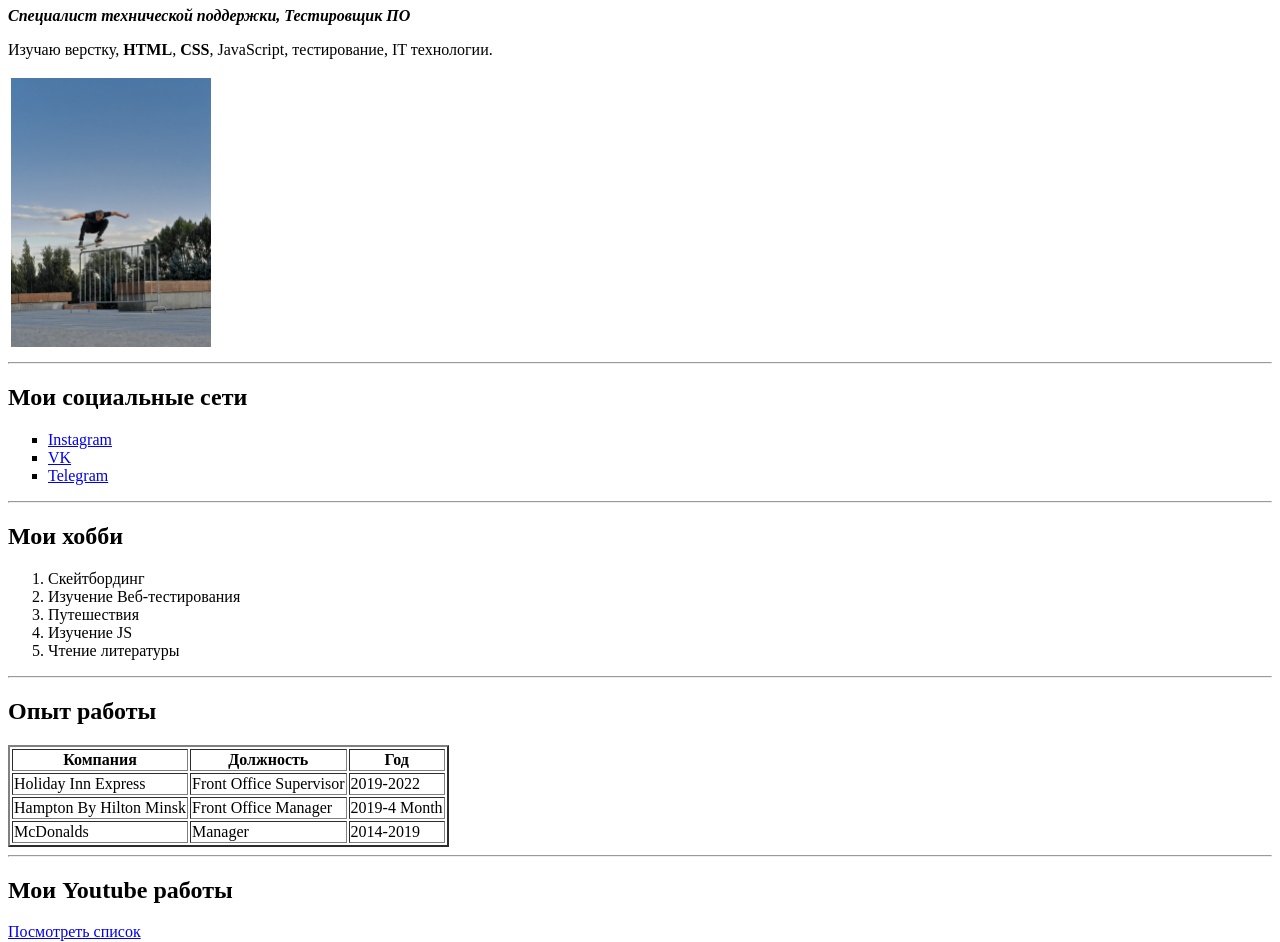
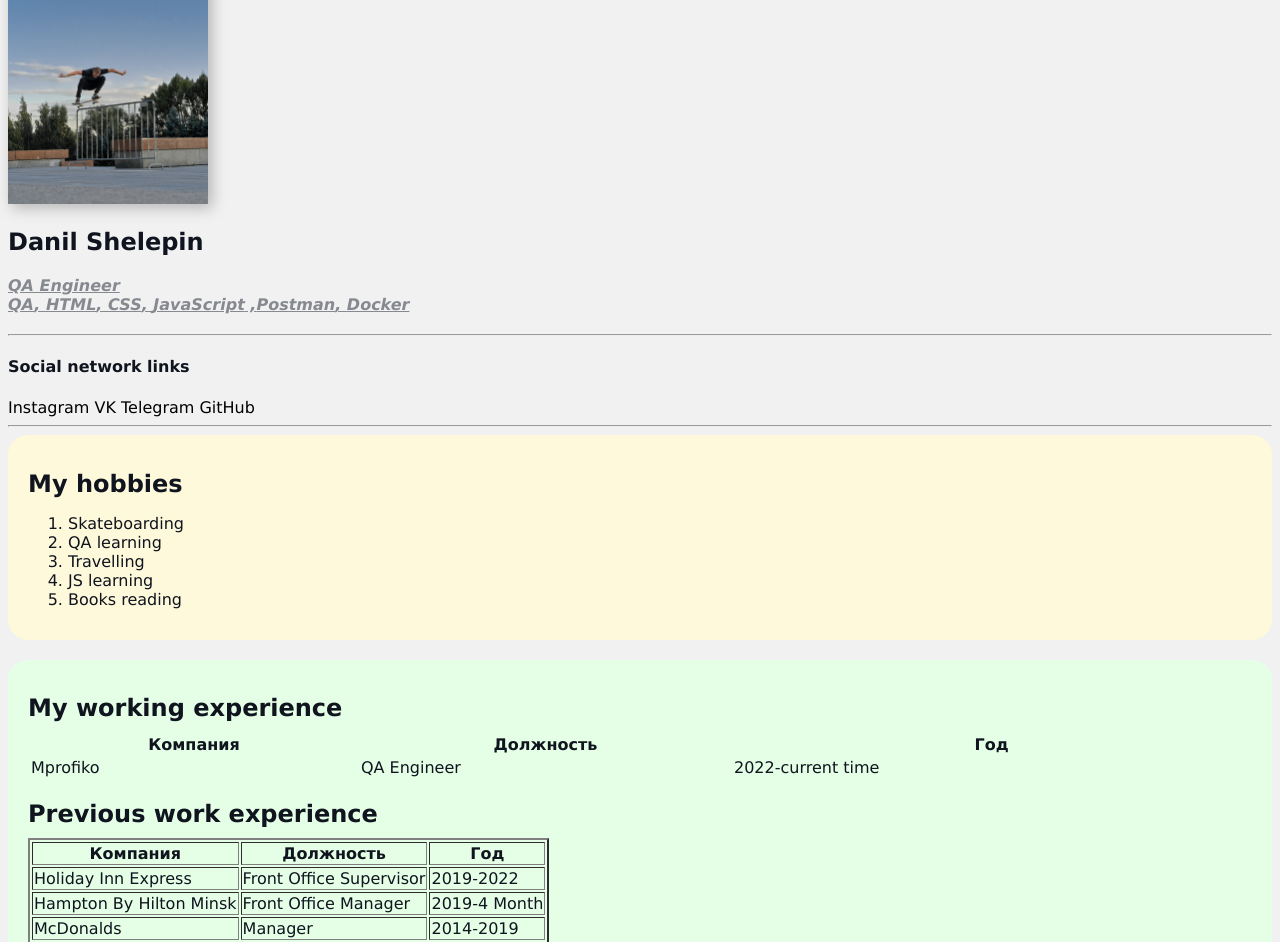
Before and after one commit to danya4g/cv, a plain HTML site: page index.html in a window 1280 px wide. Shown: the part 73-1015 px from the top of the page. Drawn offline with Linux system fonts and the light colour scheme.

Commit message:
with '#' will be ignored, and an empty message aborts the commit.

```diff
--- /dev/null
+++ b/css.css
@@ -0,0 +1,121 @@
+
+/*  * {
+    padding: 0;
+    margin: 0;
+} */
+
+body {
+    background-color: #f1f1f1;
+    color: #0f141e;
+    font-size: 16px;
+    font-weight: normal;
+    font-family: 'Lucida Sans', 'Lucida Sans Regular', 'Lucida Grande', 'Lucida Sans Unicode', Geneva, Verdana, sans-serif;
+
+    /*font: normal 16 px 'Lucida Sans';*/
+
+}
+
+a{
+    color: black;
+    text-decoration: none;
+}
+
+a:hover {
+    text-decoration: underline;
+}
+
+a:active {
+    color: blue;
+}
+
+a:vivsited {
+    color: grey;
+}
+
+.avatar {
+    width: 200px;
+    border-radius: 60 px;
+    box-shadow: 4px 4px 14px rgba(0, 0, 0, 0.25);
+}
+
+.info {
+    margin-bottom: 20px;
+}
+
+.info p {
+    color: #86898f;
+    margin: 0;
+    font-style: italic;
+    font-weight: bold;
+    text-decoration: underline;
+    /* text-transform: uppercase; */
+    /*letter-spacing: 15px; */
+    /*word-spacing: 42px;*/
+}
+
+/* Box model */
+.container {
+   /* max-width:750px;*/
+    margin: auto;
+}
+
+/*.social {
+    background: grey;
+    /*padding: 15px;*/
+    /*padding: 15px 20 px 25px 30px;*/
+    /*padding-top: 15px;
+    padding-right: 20px;
+    padding-bottom: 25px;
+    padding-left: 30px ;
+    margin: 5px;
+
+    border: 5px solid red;
+    border-bottom-style: dotted;
+    border-top-width: 15px;
+    border-right-color: blue;
+} */
+
+/*.box-model > div {
+    float: left;
+    background: #000;
+    height: 200px;
+    border: 4px solid red;
+    width: 25%;
+    box-sizing: border-box;
+} */
+
+.bg-yellow {
+    background: #fff9dc;
+}
+
+.bg-green {
+    background: #e5ffe7;
+}
+
+.bg-red {
+    background: #ffe5e5;
+}
+
+.card {
+    padding: 15px 20px;
+    margin-bottom: 20px;
+    border-radius: 20px;
+}
+
+.card h2 {
+     margin-bottom: 10px;
+}
+
+.list {
+    padding: 0 20px;
+  /*  list-style: none; */
+}
+
+.list li {
+    color: #86898f;
+    margin-bottom: 10px;
+}
+
+.table {
+    width: 100%;
+}
--- a/index.html
+++ b/index.html
@@ -2,42 +2,67 @@
 <head>
     <meta charset="UTF-8">
     <title>Daniil CV</title>
+    <link href="css.css" rel="stylesheet" />
 </head>
 <body>
-    <table>
-        <tr>
-            <td><img src="avatar.jpeg" width="200" alt="IMG.here">
+    <div class="container">
+    <div class="info">
+             <img src="avatar.jpeg" alt="IMG.here" class="avatar" />
             </td>
-        <h1>Даниил Шелепин</h1>
-        <p> <em> <strong>Специалист технической поддержки, Тестировщик ПО </strong>  </em></p>
-        <p>Изучаю верстку, <strong>HTML</strong>, <strong>CSS</strong>, JavaScript, тестирование, IT технологии. </p>
+            <td>
+        <h2>Danil Shelepin</h2>
+        <p><strong>QA Engineer </strong></p>
+        <p><strong>QA</strong>, <strong>HTML</strong>, <strong>CSS</strong>, <strong>JavaScript</strong> ,<strong>Postman</strong>, <strong>Docker</strong></p>
+    </div>
 
-        </td>
-        </tr>
-    </table>
 <hr>
-    <h2>Мои социальные сети</h2>
-<ul type="square">
-    <li><a target="_blank" href="https://instagram.com/danya4g"> Instagram</a> </li>
-    <li><a target="_blank" href="https://vk.com/danya4g"> VK</a> </li>
-    <li><a target="_blank" href="https://telegram.org/danya4g"> Telegram </a> </li>
-</ul>
+
+
+    <h4>Social network links</h4>
+
+    <a target="_blank" href="https://instagram.com/danya4g"> Instagram</a>
+    <a target="_blank" href="https://vk.com/danya4g"> VK</a>
+    <a target="_blank" href="https://telegram.org/danya4g"> Telegram </a>
+    <a target="_blank" href="https://github.com/danya4g"> GitHub </a>
+
+</div>
+
  <hr>
-<h2>Мои хобби</h2>
+
+ <div class="card bg-yellow">
+<h2>My hobbies</h2>
 <ol>
-    <li>Скейтбординг</li>
-    <li>Изучение Веб-тестирования</li>
-    <li>Путешествия</li>
-    <li>Изучение JS</li>    <li>Чтение литературы</li>
-</ol>
-<hr>
-<h2>Опыт работы</h2>
-<table border="2">
+    <li>Skateboarding</li>
+    <li>QA learning</li>
+    <li>Travelling</li>
+    <li>JS learning</li>
+    <li>Books reading</li>
+    </ol>
+</div>
+
+<div class="card bg-green">
+
+<h2>My working experience</h2>
+<table class="table">
     <tr>
         <th>Компания</th>
         <th>Должность</th>
         <th>Год</th>
     </tr>
+    <tr>
+        <td>Mprofiko</td>
+        <td>QA Engineer</td>
+        <td>2022-current time</td>
+    </tr>
+</table>
+
+<h2>Previous work experience</h2>
+    <table border="2">
+        <tr>
+            <th>Компания</th>
+            <th>Должность</th>
+            <th>Год</th>
+        </tr>
     <tr>
         <td>Holiday Inn Express</td>
         <td>Front Office Supervisor</td>
@@ -54,11 +79,14 @@
         <td>2014-2019</td>
     </tr>
 </table>
+</div>
 
-<hr>
+<div class="card bg-red">
 
 <h2>Мои Youtube работы</h2>
 <a href="YouTube.html">Посмотреть список</a>
+</div>
+
 
 <h3>Портфолио</h3>
 <a href="GitHub.html">Перейти</a>
@@ -75,8 +103,10 @@
 <br>
 <textarea name="" id="" cols="15" rows="5"></textarea>
 <br>
+
 <Input type="submit" value="Связаться"></Input>
-<br>
 </form>
+
+        <div style="margin-bottom: 500px; ;"></div>
     </body>
 </html>
```
Also changed, not shown: GitHub.html (+1 -1 lines), Untitled-1.txt (added).
